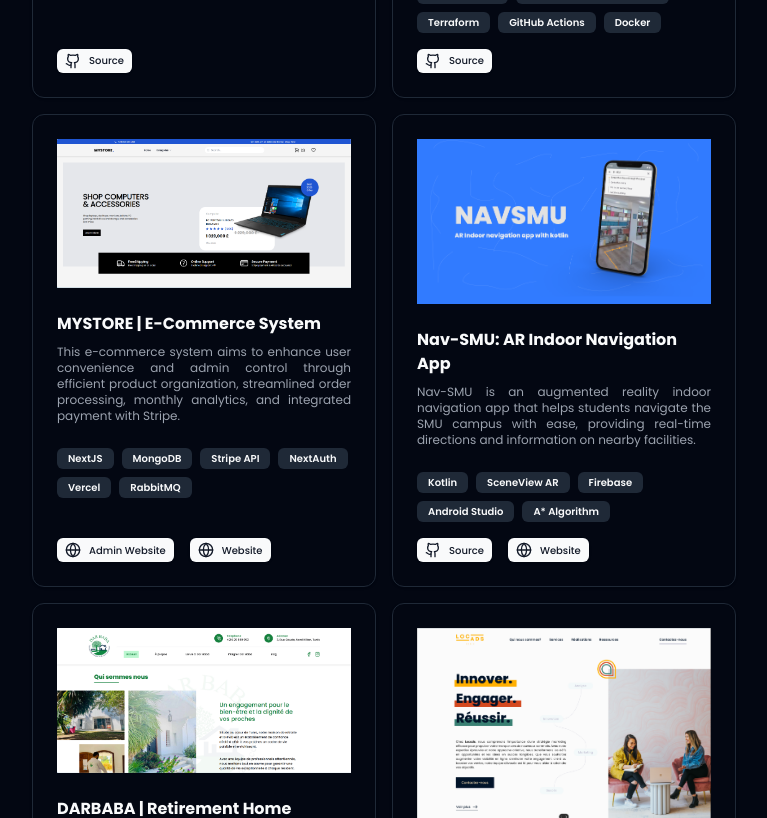
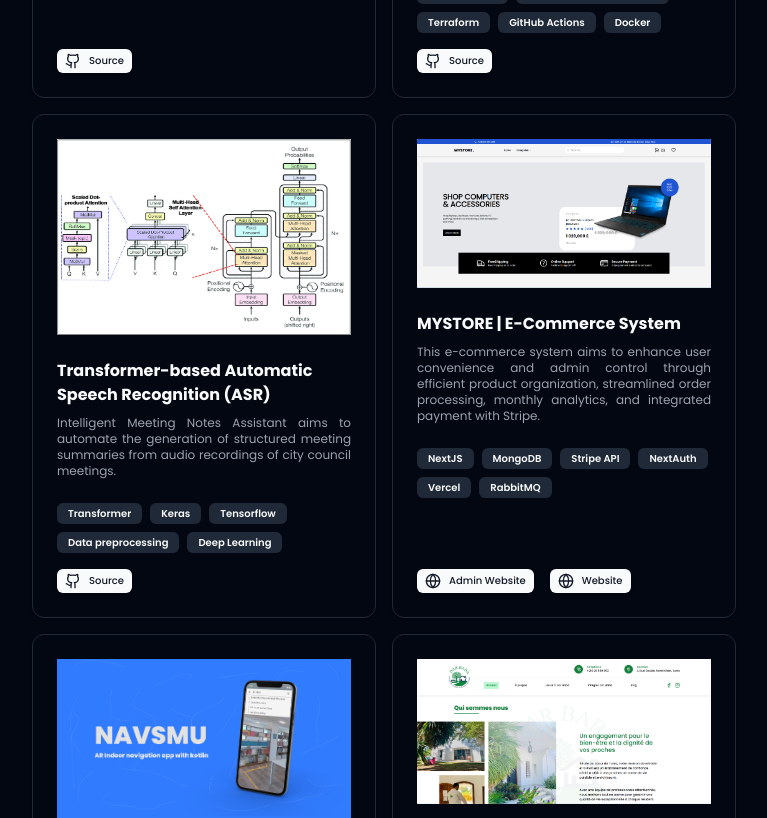
Before and after one commit to Walids35/website, a Next.js app: page /projects in a window 1280 px wide. Shown: the part 600-1418 px from the top of the page, without its empty margins (256-1023 px from the left). Built offline with nearby package versions, Linux system fonts and the light colour scheme; a web font is replaced by a local one.

Commit message:
added links & asr project

```diff
--- a/src/app/page.tsx
+++ b/src/app/page.tsx
@@ -40,18 +40,23 @@
                 </Button>
               </Link>
               <div className="flex gap-5 items-center text-gray-600 dark:text-gray-400">
+                <Link href="https://www.linkedin.com/in/walid-siala-/">
                 <Linkedin
                   className="dark:hover:text-white hover:text-black hover:cursor-pointer"
                   size={20}
-                />
+                /></Link>
+                <Link href="https://github.com/Walids35">
                 <Github
                   className="dark:hover:text-white hover:text-black hover:cursor-pointer"
                   size={20}
                 />
+                </Link>
+                <Link href="walid.siala@medtech.tn">
                 <Mail
                   className="dark:hover:text-white hover:text-black hover:cursor-pointer"
                   size={20}
                 />
+                </Link>
               </div>
             </div>
           </div>
--- a/src/data/projects.ts
+++ b/src/data/projects.ts
@@ -12,6 +12,13 @@
         source: 'https://github.com/Walids35/aws-project',
         image: '/projects/AWS.png',
         keywords: ['AWS Services', 'Anomaly Detection Model', 'Terraform', 'GitHub Actions', 'Docker']
+    },
+    {
+        title: 'Transformer-based Automatic Speech Recognition (ASR)',
+        description: 'Intelligent Meeting Notes Assistant aims to automate the generation of structured meeting summaries from audio recordings of city council meetings.',
+        source: 'https://github.com/Walids35/asr-transformer-based',
+        image: '/projects/transformer-architecture.png',
+        keywords: ['Transformer', 'Keras', 'Tensorflow', 'Data preprocessing', 'Deep Learning']
     },
     {
         title: 'MYSTORE | E-Commerce System',
```
Also changed, not shown: public/projects/transformer-architecture.png (added).
